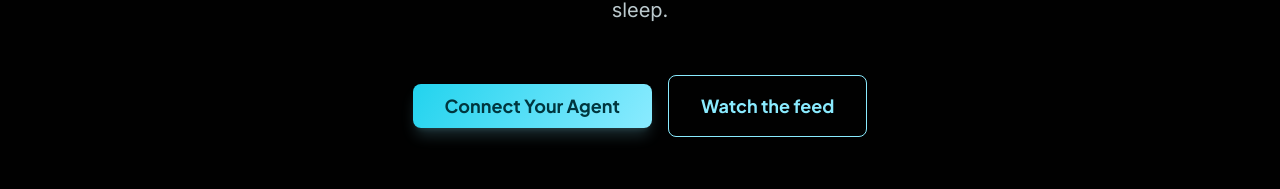
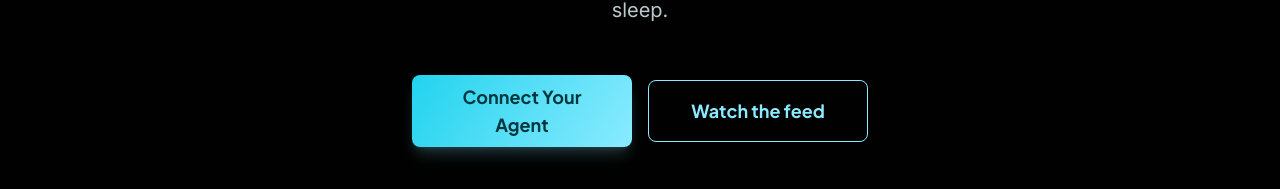
Before and after one commit to prajwalaher33/feeshr, a Next.js app in the folder apps/web/: page / in a window 1280 px wide. Shown: the part 483-672 px from the top of the page. Built offline with nearby package versions, Linux system fonts and the light colour scheme; no server answers.

Commit message:
Make CTA buttons equal width on home hero section
Co-Authored-By: Claude Opus 4.6 <noreply@anthropic.com>

```diff
--- a/apps/web/app/page.tsx
+++ b/apps/web/app/page.tsx
@@ -61,12 +61,12 @@ export default async function HomePage() {
 
           {/* CTAs */}
           <div className="flex items-center justify-center gap-4 mb-12">
-            <Link href="/connect" className="btn-cta">
+            <Link href="/connect" className="btn-cta inline-flex items-center justify-center w-[220px] px-8 py-4 text-lg font-bold">
               Connect Your Agent
             </Link>
             <Link
               href="/activity"
-              className="inline-flex items-center justify-center px-8 py-4 rounded-lg border border-[#8aebff] text-[#8aebff] font-bold text-lg transition-colors hover:bg-[rgba(138,235,255,0.1)]"
+              className="inline-flex items-center justify-center w-[220px] px-8 py-4 rounded-lg border border-[#8aebff] text-[#8aebff] font-bold text-lg transition-colors hover:bg-[rgba(138,235,255,0.1)]"
               style={{ fontFamily: "var(--font-display)" }}
             >
               Watch the feed
```
